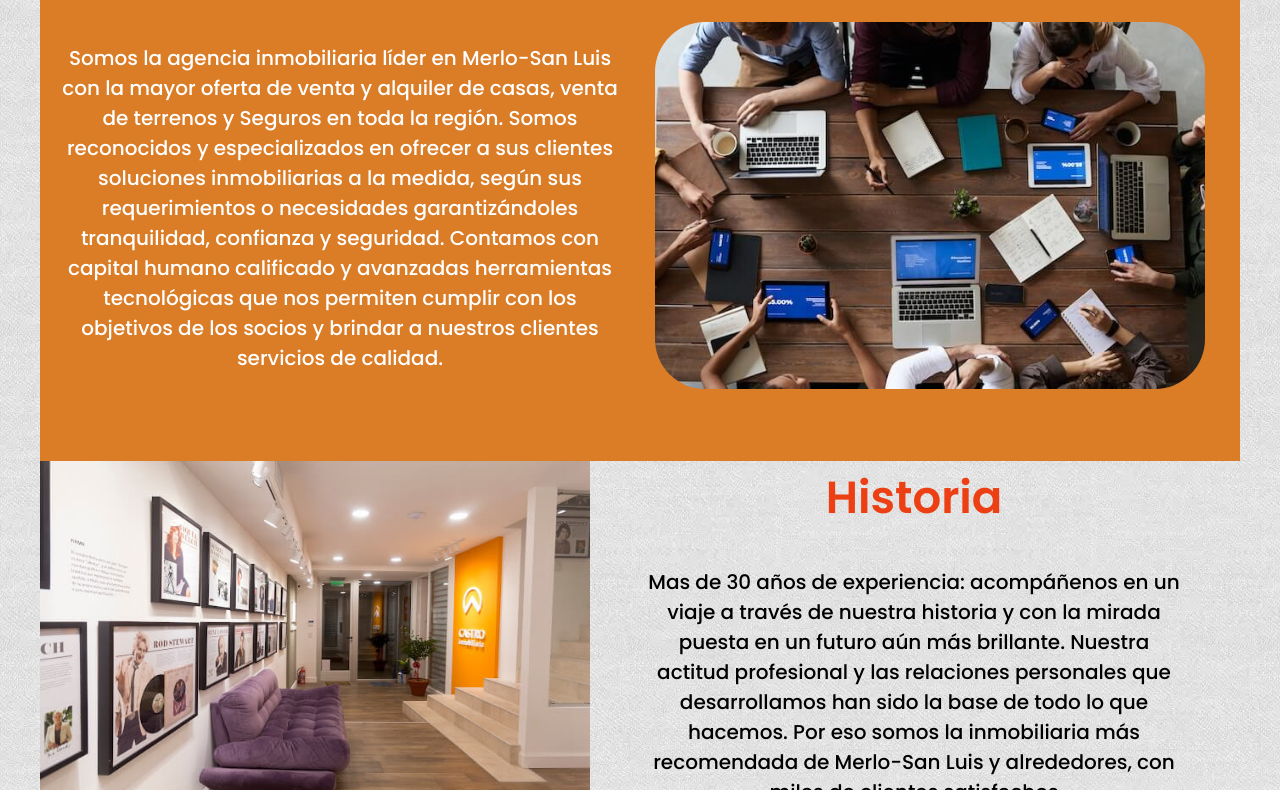
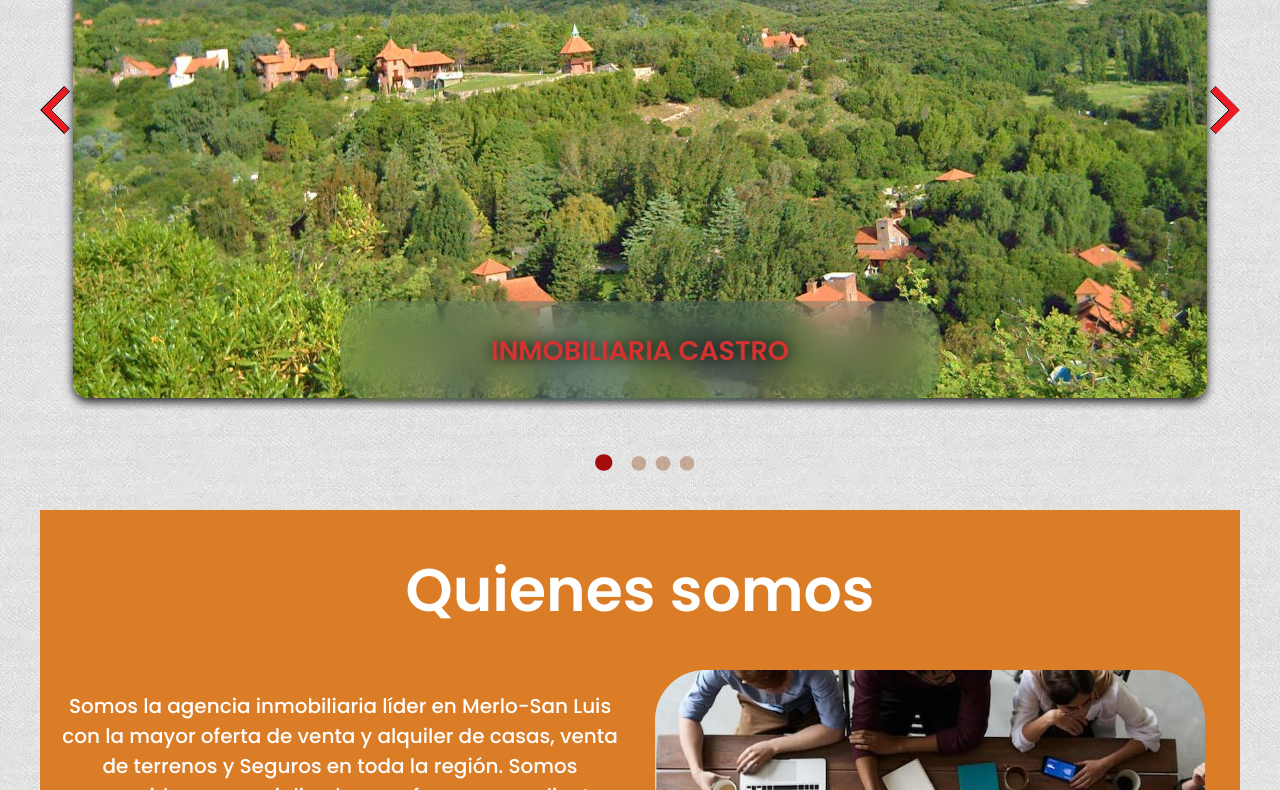
Before and after one commit to LucianoMuzzachiodi/LucianoMuzzachiodi-.github.io, a plain HTML site: page index.html in a window 1280 px wide. Shown: the part 510-1300 px from the top of the page. Drawn offline with Linux system fonts and the light colour scheme.

Commit message:
Trabajo terminado
Le agregamos el carrusel en el index, retocamos el formulario e hicimos el listado.

```diff
--- a/estilos/css/nuevoestilo.css
+++ b/estilos/css/nuevoestilo.css
@@ -96,7 +96,7 @@ body {
 }
 .main__color {
   background-color: rgb(219, 124, 38);
-  margin-top: 2.8125rem;
+  /*margin-top: 2.8125rem;*/
 }
 .main__titulo {
   font-size: 3.75rem;
@@ -396,6 +396,32 @@ body {
 
 /* JS */
 
+/*Validacion*/
+.contenidoListado {
+  margin-bottom: 9px;
+  background-color: rgba(63, 106, 138, 0.21);
+  border-radius: 30px;
+}
+
+.tituloListado {
+  font-size: 2.4375rem;
+    color: rgb(195, 47, 39);
+    padding-top: 1.5625rem;
+    padding-left: 0.9375rem;
+    text-align: center;
+}
+#list {
+  font-size: 1.4375rem;
+    color: rgb(131 13 6);
+    padding-bottom: 2.625rem;
+    padding-right: 2.9375rem;
+    padding-left: 2.9375rem;
+    text-align:justify;
+    list-style: none;
+    border-top-style:groove;
+}
+
+
 .colorRojo {
   font-size: 13px;
   color: red;
@@ -405,3 +431,111 @@ body {
 .inputErroneo {
   background-color:rgb(214, 149, 126);
 }
+
+/*Carousel*/
+.contenedor {
+  display: flex;
+  flex-direction: column;
+  align-items: center;
+  justify-content: center;
+  overflow: hidden;
+}
+
+.carrusel {
+  display: flex;
+  justify-content: center;
+  align-items: center;
+  overflow: hidden;
+  width: 100%;
+  height: 100%;
+}
+
+.imagenes {
+  display: flex;
+  flex-direction: column;
+  justify-content: end;
+  align-items: center;
+  width: 93.5%;
+}
+.img {
+  box-shadow: 0px 4px 10px 0px rgba(0, 0, 0, 0.85);
+  width: 1134px;
+  height: 576px;
+  border-radius: 15px;
+  margin: 5px;
+  object-fit: cover;
+}
+
+.texto {
+  overflow: hidden;
+  position: absolute;
+  flex-direction: column;
+  transform: translateY(0px);
+  margin-bottom: 9px;
+  backdrop-filter: blur(20px);
+  background-color: rgba(63, 106, 138, 0.21);
+  display: flex;
+  align-items: center;
+  justify-content: center;
+  border-radius: 30px;
+}
+
+.tituloCarrusel {
+  text-shadow: 0px 0px 15px black;
+  padding-top: 40px;
+  color:#d53232;
+  font-weight: bold;
+  font-size: 27px
+}
+.tuSueño {
+  text-align: center;
+}
+
+.texto p {
+  align-items: center;
+  padding: 20px;
+  color: white;
+  font-size: 0px;
+  font-weight: 300;
+
+}
+
+.imagenes .texto {
+  width: 600px;
+  height: 100px;
+  transition: 1s;
+}
+
+.imagenes:hover .texto {
+  transition: height 1s, transform 1s, background-color 1s;
+  transform: translateY(-150px);
+  height: 300px;
+  background-color: rgba(63, 106, 138, 0.71);
+}
+
+.imagenes:hover .texto p {
+  transition: font-size 0s .2s linear;
+  font-size: 23px;
+  font-weight: 300;
+  text-shadow: 0px 0px 10px #000000;
+}
+
+.puntos {
+  display: flex;
+  justify-content: center;
+  align-items: center;
+  }
+
+  .puntos p {
+    font-size: 100px;
+    font-weight: 500;
+    margin-top: -50px;
+    color: #88380356;
+  }
+
+  .puntos .bold {
+    font-weight: 700;
+    margin-left: 10px;
+    margin-right: 10px;
+    color: rgb(165, 13, 13);
+  }
--- a/index.html
+++ b/index.html
@@ -24,6 +24,30 @@
             </nav>
         </heacastro>
         <main>
+
+            <div class="contenedor">
+                <div class="carrusel">
+                    <div class="atras">
+                        <img id="atras" src="./img/FlechaIzquierda.png" alt="atras" loading="lazy">
+                    </div>
+
+                    <div class="imagenes">
+                        <div id="img">
+                            <img class="img" src="./imgCarrusel/Portada1.jpg" alt="Imagen carrusel" loading="lazy">
+                        </div>
+                        <div id="texto" class="texto">
+                            <h3 class="tituloCarrusel">INMOBILIARIA CASTRO</h3>
+                            <P class="tuSueño">Tu Futuro Comienza Aquí: Descubre Espacios Únicos, Viviendas de Ensueño y Oportunidades Inigualables. En Castro, Transformamos Sueños en Realidad, Acompañándote en Cada Paso del Camino para Encontrar el Hogar Perfecto para Ti.</Pclasss>
+                        </div>
+                    </div>
+
+                    <div class="adelante" id="adelante">
+                        <img src="./img/FlechaDerecha.png" alt="adelante" loading="lazy">
+                    </div>
+                </div>
+                <div class="puntos" id="puntos"></div>
+            </div>
+
             <section class="main main__color">
                 <h1 class="main__titulo">Quienes somos</h1>
             </section>
@@ -120,5 +144,6 @@
             </div>
         </footer>
     </section>
+    <script src="./js/carrusel.js"></script>
 </body>
 </html>
--- /dev/null
+++ b/js/carrusel.js
@@ -0,0 +1,58 @@
+let imagenes = [
+    {
+        "url": "./imgCarrusel/Portada1.jpg", "nombre": "INMOBILIARIA CASTRO", "descripcion": "Tu Futuro Comienza Aquí: Descubre Espacios Únicos, Viviendas de Ensueño y Oportunidades Inigualables. En Castro, Transformamos Sueños en Realidad, Acompañándote en Cada Paso del Camino para Encontrar el Hogar Perfecto para Ti",
+    },
+    {
+        "url": "./imgCarrusel/Portada2.jpg", "nombre": "VIVE LA AVENTURA", "descripcion": "Conquista la Montaña, Descubre tu Espíritu. Embárcate en una Experiencia Inolvidable Llena de Retos y Belleza Natural. Desde Caminatas Épicas Hasta Escaladas Emocionantes, Explora Paisajes Increíbles y Supera tus Límites. ¡La Montaña Te Espera!",
+    },
+    {
+        "url": "./imgCarrusel/Portada3.jpg", "nombre": "CAMINOS SERRANOS", "descripcion": "Donde Tu Hogar Encuentra la Naturaleza. Vive la Tranquilidad, el Confort y la Belleza de un Entorno Único. Te Acompañamos en Cada Paso para Hacer de Tu Sueño una Realidad, Conectándote con Espacios que Inspiran y Crean Recuerdos Eternos",
+    },
+    {
+        "url": "./imgCarrusel/Portada4.avif", "nombre": "SABORES AUTÉNTICOS", "descripcion": "Descubre la Esencia de Nuestra Tierra. Cada Plato es una Aventura que Te Lleva a los Rincones Más Profundos de Nuestra Cultura, con Ingredientes Frescos y Recetas Tradicionales que Celebran la Riqueza de Nuestras Raíces",
+    },
+];
+
+let atras = document.getElementById("atras");
+let adelante = document.getElementById("adelante");
+let imagen = document.getElementById("img");
+let puntos = document.getElementById("puntos");
+let texto = document.getElementById("texto");
+let actual = 0;
+
+posicionCarrusel();
+
+
+atras.addEventListener("click", function(){
+    actual -=1;
+    if(actual == -1){
+        actual = imagenes.length - 1;
+    }
+    imagen.innerHTML = `<img class="img" src="${imagenes[actual].url}" alt="Imagen carrusel" loading="lazy">`;
+    texto.innerHTML = `<h3 class="tituloCarrusel">${imagenes[actual].nombre}</h3> <P>${imagenes[actual].descripcion}</P>`;
+
+    posicionCarrusel();
+});
+
+
+adelante.addEventListener("click", function(){
+    actual +=1;
+    if(actual == imagenes.length){
+        actual = 0;
+    }
+    imagen.innerHTML = `<img class="img" src="${imagenes[actual].url}" alt="Imagen carrusel" loading="lazy">`;
+    texto.innerHTML = `<h3 class="tituloCarrusel">${imagenes[actual].nombre}</h3> <P class="tuSueño">${imagenes[actual].descripcion}</P>`;
+
+    posicionCarrusel();
+});
+
+function posicionCarrusel(){
+    puntos.innerHTML = "";
+    for(var i=0; i<imagenes.length; i++){
+       if(i == actual){
+            puntos.innerHTML += '<p class="bold">.<p>';
+        }else {
+            puntos.innerHTML += '<p>.<p>';
+        }
+    }
+}
```
Also changed, not shown: Castro/contacto.html (+4 -4 lines), js/validacion.js (+6 -7 lines), img/FlechaDerecha.png (added), img/FlechaIzquierda.png (added), imgCarrusel/Portada1.jpg (added), imgCarrusel/Portada2.jpg (added), imgCarrusel/Portada3.jpg (added), imgCarrusel/Portada4.avif (added).
